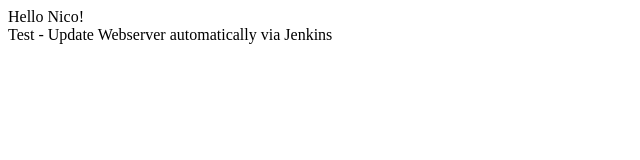
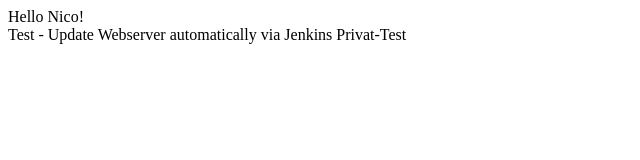
Before and after one commit to NZimathies/JenkinsWebserver, a plain HTML site: page index.html in a window 1280 px wide. Shown: the full height of the page, 0-640 px from the left. Drawn offline with Linux system fonts and the light colour scheme.

Commit message:
Update index.html

```diff
--- a/index.html
+++ b/index.html
@@ -4,6 +4,7 @@
 <body>
 Hello Nico! <br>
 Test - Update Webserver automatically via Jenkins
+Privat-Test
 </body>
 
 </html>
```
